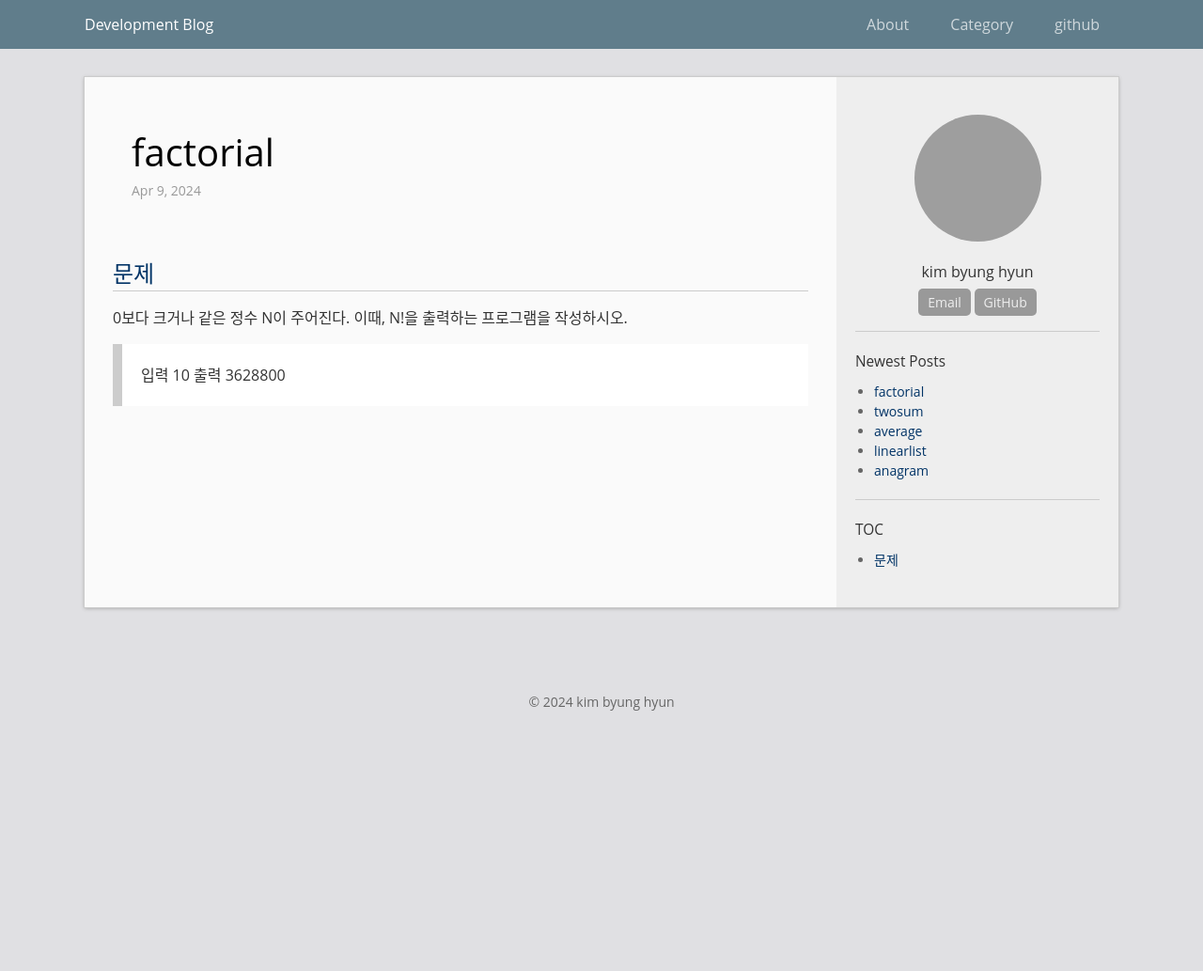
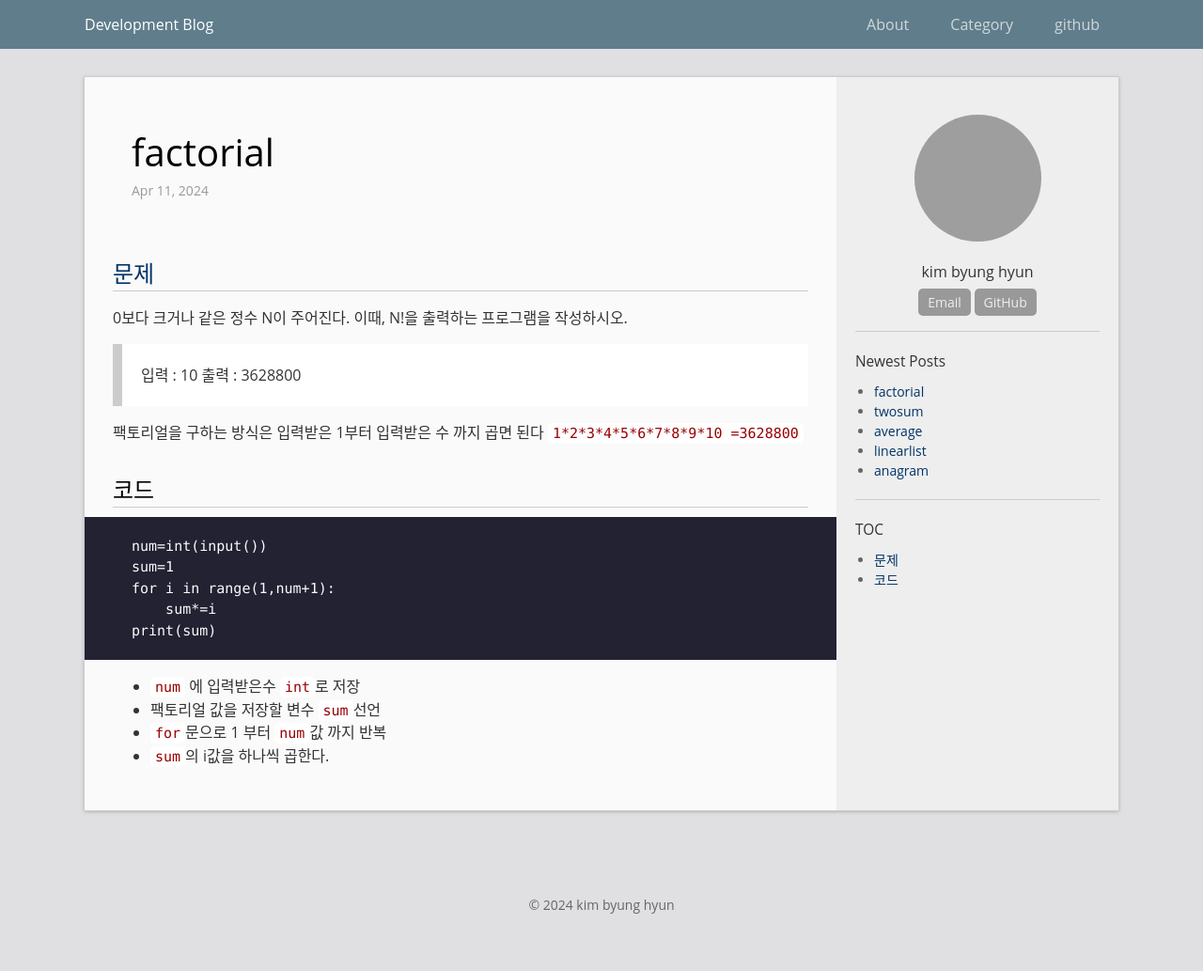
Before and after one commit to bh6366632/bh6366632.github.com, a Jekyll site: the page built from _posts/2024-04-11-factorial.md, in a window 1280 px wide. Shown: the whole page at 94% size. Built offline with Jekyll 4.4.1, drawn with Linux system fonts in a browser that asks for light colours; before the commit the page ends 900 px from its top, so only the background shows below that; grey boxes are pictures that could not be loaded.

Commit message:
Update 2024-04-11-factorial.md

````diff
--- a/_posts/2024-04-11-factorial.md
+++ b/_posts/2024-04-11-factorial.md
@@ -1,7 +1,7 @@
 ---
 layout: post
 title:  "factorial"
-date:   2024-04-09 10:57
+date:   2024-04-11 10:25
 categories: PYTHON
 permalink: /archivers/factorial
 ---
@@ -11,7 +11,21 @@ permalink: /archivers/factorial
 
 0보다 크거나 같은 정수 N이 주어진다. 이때, N!을 출력하는 프로그램을 작성하시오.
 
->입력
->10
->출력
->3628800
+>입력 : 10
+>출력 : 3628800
+
+팩토리얼을 구하는 방식은 입력받은 1부터 입력받은 수 까지 곱면 된다
+`1*2*3*4*5*6*7*8*9*10 =3628800`
+
+# 코드
+```
+num=int(input())
+sum=1
+for i in range(1,num+1):
+    sum*=i
+print(sum)
+```
+- `num` 에 입력받은수 `int`로 저장
+-  팩토리얼 값을 저장할 변수 `sum`선언
+- `for`문으로 1 부터 `num`값 까지 반복
+- `sum`의 i값을 하나씩 곱한다.
````
